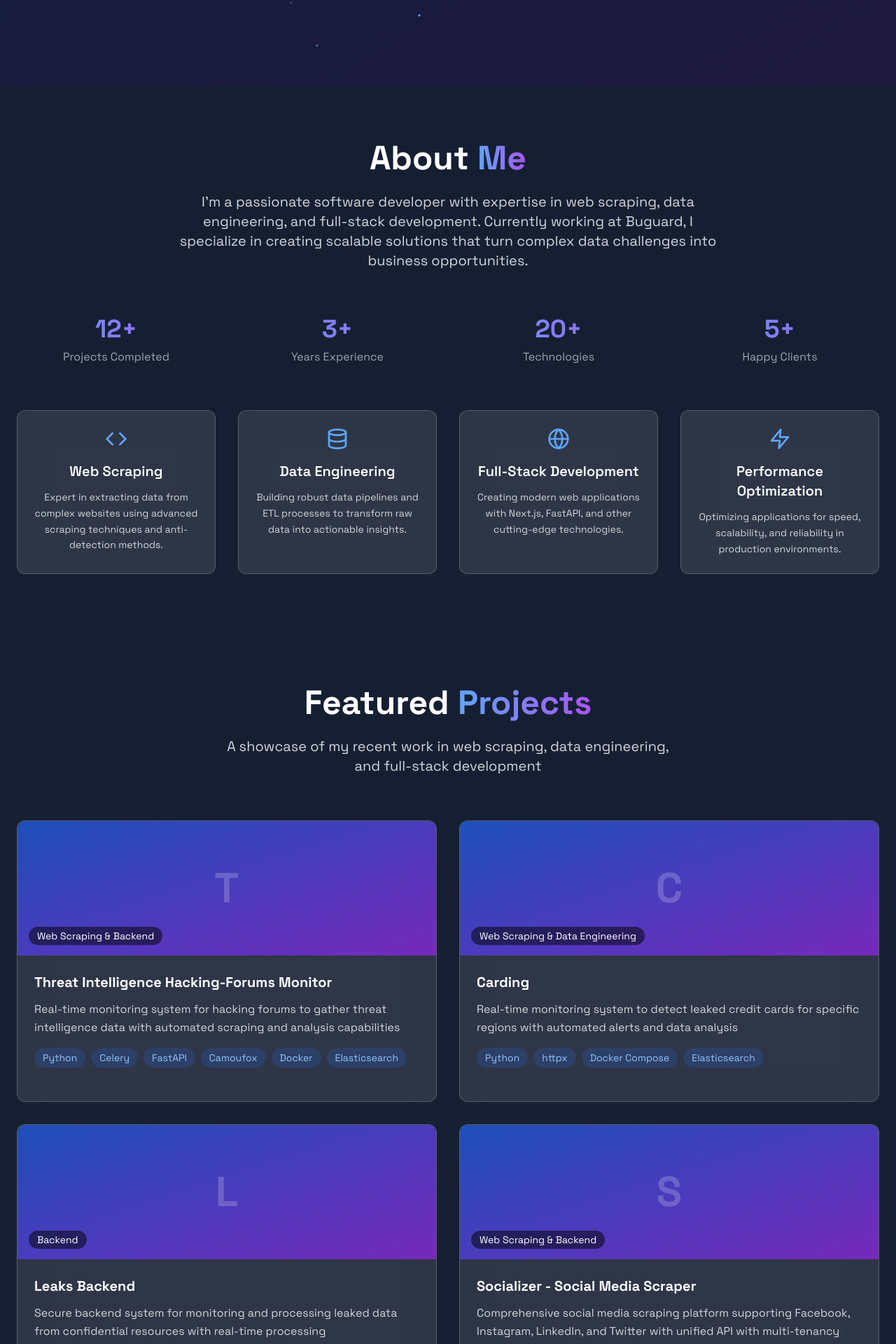
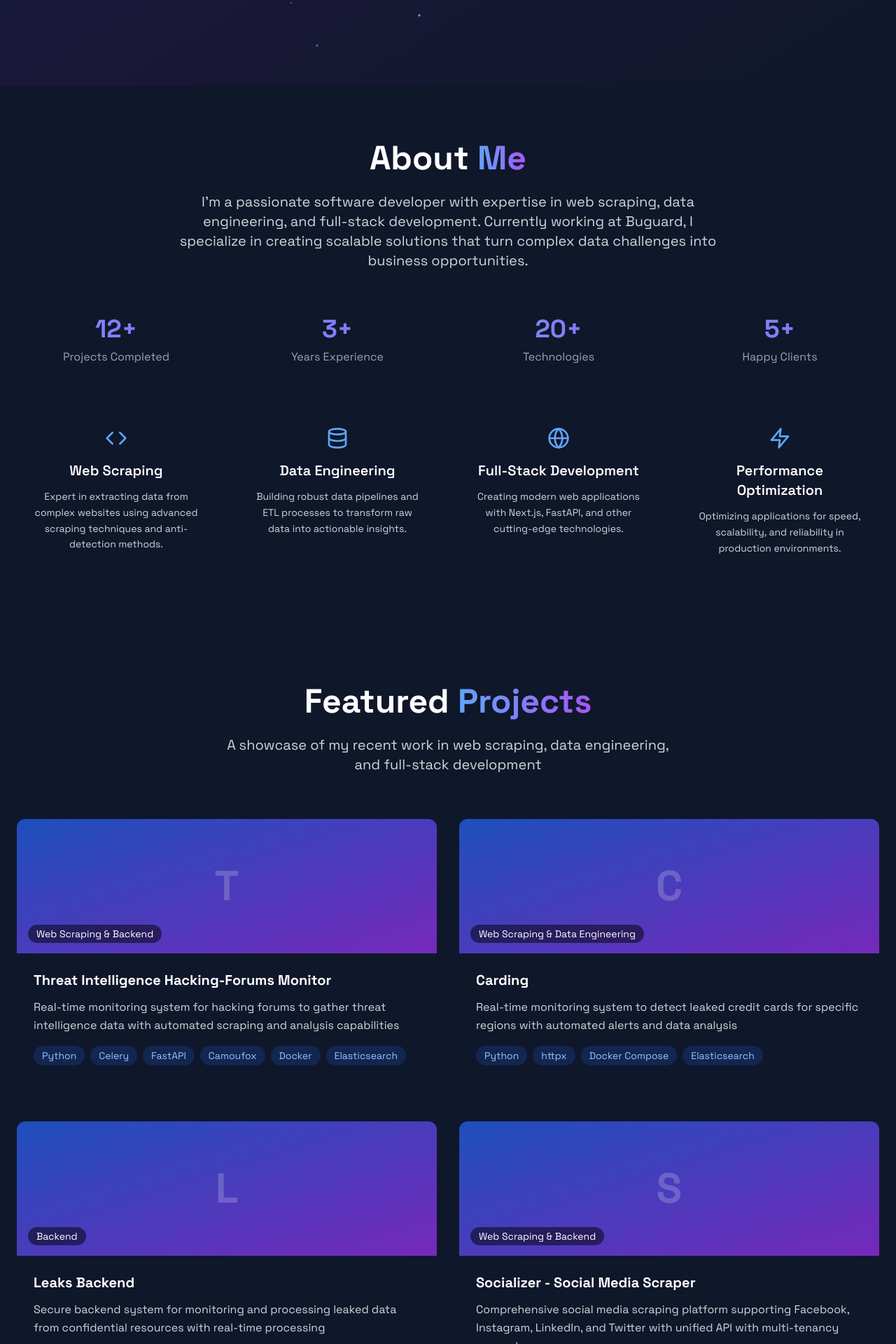
Before and after one commit to MrStarkEG/Portfolio, a Next.js app in the folder frontend/: page / in a window 1280 px wide. Shown: the part 678-2598 px from the top of the page at 70% size. Built offline with nearby package versions, Linux system fonts and the light colour scheme.

Commit message:
feat: made a far better transition layers and sharper colors

```diff
--- a/frontend/src/app/globals.css
+++ b/frontend/src/app/globals.css
@@ -1,6 +1,8 @@
 @tailwind base;
 @tailwind components;
 @tailwind utilities;
+
+@import './section-gradients.css';
 
 @layer base {
   html {
--- a/frontend/src/app/page.tsx
+++ b/frontend/src/app/page.tsx
@@ -33,7 +33,7 @@ export default function Home() {
       initial={{ opacity: 0 }}
       animate={{ opacity: 1 }}
       transition={{ duration: 0.5 }}
-      className="min-h-screen bg-dark-900"
+      className="min-h-screen page-gradient-bg"
     >
       <Header />
       <main>
--- /dev/null
+++ b/frontend/src/app/section-gradients.css
@@ -0,0 +1,243 @@
+/* Section Gradient Transitions */
+.section-gradient-1 {
+  background: linear-gradient(180deg,
+    rgba(15, 23, 42, 0) 0%,
+    rgba(15, 23, 42, 0.3) 20%,
+    rgba(30, 41, 59, 0.5) 50%,
+    rgba(30, 41, 59, 0.8) 80%,
+    rgba(30, 41, 59, 1) 100%
+  );
+}
+
+.section-gradient-2 {
+  background: linear-gradient(180deg,
+    rgba(30, 41, 59, 0) 0%,
+    rgba(30, 41, 59, 0.3) 20%,
+    rgba(15, 23, 42, 0.5) 50%,
+    rgba(15, 23, 42, 0.8) 80%,
+    rgba(15, 23, 42, 1) 100%
+  );
+}
+
+.section-gradient-3 {
+  background: linear-gradient(180deg,
+    rgba(15, 23, 42, 0) 0%,
+    rgba(15, 23, 42, 0.3) 20%,
+    rgba(30, 41, 59, 0.5) 50%,
+    rgba(30, 41, 59, 0.8) 80%,
+    rgba(30, 41, 59, 1) 100%
+  );
+}
+
+.section-gradient-4 {
+  background: linear-gradient(180deg,
+    rgba(30, 41, 59, 0) 0%,
+    rgba(30, 41, 59, 0.3) 20%,
+    rgba(15, 23, 42, 0.5) 50%,
+    rgba(15, 23, 42, 0.8) 80%,
+    rgba(15, 23, 42, 1) 100%
+  );
+}
+
+.section-gradient-5 {
+  background: linear-gradient(180deg,
+    rgba(15, 23, 42, 0) 0%,
+    rgba(15, 23, 42, 0.3) 20%,
+    rgba(30, 41, 59, 0.5) 50%,
+    rgba(30, 41, 59, 0.8) 80%,
+    rgba(30, 41, 59, 1) 100%
+  );
+}
+
+.section-gradient-6 {
+  background: linear-gradient(180deg,
+    rgba(30, 41, 59, 0) 0%,
+    rgba(30, 41, 59, 0.3) 20%,
+    rgba(15, 23, 42, 0.5) 50%,
+    rgba(15, 23, 42, 0.8) 80%,
+    rgba(15, 23, 42, 1) 100%
+  );
+}
+
+/* Enhanced section backgrounds with subtle gradients and depth */
+.section-bg-1 {
+  background: linear-gradient(135deg,
+    rgba(30, 41, 59, 0.95) 0%,
+    rgba(30, 41, 59, 0.85) 25%,
+    rgba(30, 41, 59, 0.8) 50%,
+    rgba(30, 41, 59, 0.85) 75%,
+    rgba(30, 41, 59, 0.95) 100%
+  );
+  position: relative;
+}
+
+.section-bg-1::before {
+  content: '';
+  position: absolute;
+  top: 0;
+  left: 0;
+  right: 0;
+  bottom: 0;
+  background: radial-gradient(
+    circle at 20% 80%,
+    rgba(59, 130, 246, 0.03) 0%,
+    transparent 50%
+  );
+  pointer-events: none;
+}
+
+.section-bg-2 {
+  background: linear-gradient(135deg,
+    rgba(15, 23, 42, 0.95) 0%,
+    rgba(15, 23, 42, 0.85) 25%,
+    rgba(15, 23, 42, 0.8) 50%,
+    rgba(15, 23, 42, 0.85) 75%,
+    rgba(15, 23, 42, 0.95) 100%
+  );
+  position: relative;
+}
+
+.section-bg-2::before {
+  content: '';
+  position: absolute;
+  top: 0;
+  left: 0;
+  right: 0;
+  bottom: 0;
+  background: radial-gradient(
+    circle at 80% 20%,
+    rgba(147, 51, 234, 0.03) 0%,
+    transparent 50%
+  );
+  pointer-events: none;
+}
+
+/* Smooth transition overlay for section boundaries with enhanced effects */
+.section-transition {
+  position: relative;
+}
+
+.section-transition::before {
+  content: '';
+  position: absolute;
+  top: -60px;
+  left: 0;
+  right: 0;
+  height: 120px;
+  background: linear-gradient(180deg,
+    transparent 0%,
+    rgba(59, 130, 246, 0.08) 30%,
+    rgba(59, 130, 246, 0.12) 50%,
+    rgba(59, 130, 246, 0.08) 70%,
+    transparent 100%
+  );
+  pointer-events: none;
+  z-index: 1;
+  filter: blur(1px);
+}
+
+.section-transition::after {
+  content: '';
+  position: absolute;
+  bottom: -60px;
+  left: 0;
+  right: 0;
+  height: 120px;
+  background: linear-gradient(180deg,
+    transparent 0%,
+    rgba(147, 51, 234, 0.08) 30%,
+    rgba(147, 51, 234, 0.12) 50%,
+    rgba(147, 51, 234, 0.08) 70%,
+    transparent 100%
+  );
+  pointer-events: none;
+  z-index: 1;
+  filter: blur(1px);
+}
+
+/* Additional subtle glow effects for better visual depth */
+.section-glow {
+  box-shadow:
+    0 0 20px rgba(59, 130, 246, 0.05),
+    0 0 40px rgba(147, 51, 234, 0.03),
+    inset 0 1px 0 rgba(255, 255, 255, 0.02);
+}
+
+/* Enhanced glass effect with better gradients */
+.glass-effect-enhanced {
+  background: linear-gradient(135deg,
+    rgba(255, 255, 255, 0.12) 0%,
+    rgba(255, 255, 255, 0.08) 50%,
+    rgba(255, 255, 255, 0.12) 100%
+  );
+  backdrop-filter: blur(20px);
+  border: 1px solid rgba(255, 255, 255, 0.15);
+  box-shadow:
+    0 8px 32px rgba(0, 0, 0, 0.3),
+    inset 0 1px 0 rgba(255, 255, 255, 0.1);
+}
+
+/* Beautiful gradient overlay for seamless section transitions */
+.gradient-overlay {
+  position: relative;
+}
+
+.gradient-overlay::before {
+  content: '';
+  position: absolute;
+  top: -100px;
+  left: 0;
+  right: 0;
+  height: 200px;
+  background: linear-gradient(180deg,
+    transparent 0%,
+    rgba(59, 130, 246, 0.02) 20%,
+    rgba(59, 130, 246, 0.04) 40%,
+    rgba(147, 51, 234, 0.04) 60%,
+    rgba(147, 51, 234, 0.02) 80%,
+    transparent 100%
+  );
+  pointer-events: none;
+  z-index: 0;
+}
+
+.gradient-overlay::after {
+  content: '';
+  position: absolute;
+  bottom: -100px;
+  left: 0;
+  right: 0;
+  height: 200px;
+  background: linear-gradient(180deg,
+    transparent 0%,
+    rgba(147, 51, 234, 0.02) 20%,
+    rgba(147, 51, 234, 0.04) 40%,
+    rgba(59, 130, 246, 0.04) 60%,
+    rgba(59, 130, 246, 0.02) 80%,
+    transparent 100%
+  );
+  pointer-events: none;
+  z-index: 0;
+}
+
+/* Subtle animated gradient background for the entire page */
+.page-gradient-bg {
+  background: linear-gradient(135deg,
+    rgba(15, 23, 42, 1) 0%,
+    rgba(30, 41, 59, 0.95) 25%,
+    rgba(15, 23, 42, 0.9) 50%,
+    rgba(30, 41, 59, 0.95) 75%,
+    rgba(15, 23, 42, 1) 100%
+  );
+  background-size: 400% 400%;
+  animation: gradientShift 20s ease-in-out infinite;
+}
+
+@keyframes gradientShift {
+  0%, 100% {
+    background-position: 0% 50%;
+  }
+  50% {
+    background-position: 100% 50%;
+  }
+}
--- a/frontend/src/components/About.tsx
+++ b/frontend/src/components/About.tsx
@@ -80,7 +80,7 @@ export default function About() {
   ]
 
   return (
-    <section id="about" className="py-20 bg-dark-800/50">
+    <section id="about" className="py-20 section-bg-1 section-transition gradient-overlay">
       <div className="container mx-auto px-6">
         <motion.div
           initial={{ opacity: 0, y: 50 }}
@@ -167,7 +167,7 @@ export default function About() {
               transition={{ duration: 0.6, delay: index * 0.1 }}
               viewport={{ once: true }}
               whileHover={{ scale: 1.05 }}
-              className="glass-effect rounded-xl p-6 text-center card-hover"
+              className="glass-effect-enhanced rounded-xl p-6 text-center card-hover section-glow"
             >
               <motion.div
                 whileHover={{ rotate: 360 }}
--- a/frontend/src/components/Articles.tsx
+++ b/frontend/src/components/Articles.tsx
@@ -49,7 +49,7 @@ const articles: Article[] = [
 
 export default function Articles() {
   return (
-    <section id="articles" className="py-20 bg-dark-900">
+    <section id="articles" className="py-20 section-bg-1 section-transition">
       <div className="container mx-auto px-6">
         <motion.div
           initial={{ opacity: 0, y: 50 }}
--- a/frontend/src/components/Contact.tsx
+++ b/frontend/src/components/Contact.tsx
@@ -107,7 +107,7 @@ export default function Contact() {
   ]
 
   return (
-    <section id="contact" className="py-20 bg-dark-800/50">
+    <section id="contact" className="py-20 section-bg-2 section-transition">
       <div className="container mx-auto px-6">
         <motion.div
           initial={{ opacity: 0, y: 50 }}
--- a/frontend/src/components/Experience.tsx
+++ b/frontend/src/components/Experience.tsx
@@ -21,7 +21,7 @@ export default function Experience() {
   }, [])
 
   return (
-    <section id="experience" className="py-20 bg-dark-900">
+    <section id="experience" className="py-20 section-bg-2 section-transition">
       <div className="container mx-auto px-6">
         <motion.div
           initial={{ opacity: 0, y: 50 }}
--- a/frontend/src/components/Footer.tsx
+++ b/frontend/src/components/Footer.tsx
@@ -11,7 +11,7 @@ export default function Footer() {
   const currentYear = new Date().getFullYear()
 
   return (
-    <footer className="bg-dark-900 border-t border-gray-800">
+    <footer className="bg-gradient-to-t from-dark-900 via-dark-800 to-dark-900 border-t border-gray-800">
       <div className="container mx-auto px-6 py-12">
         <div className="grid md:grid-cols-3 gap-8 mb-8">
           <motion.div
--- a/frontend/src/components/Hero.tsx
+++ b/frontend/src/components/Hero.tsx
@@ -20,8 +20,8 @@ export default function Hero() {
   }, [roles.length])
 
   return (
-    <section id="home" className="min-h-screen flex items-center justify-center relative overflow-hidden">
-      <div className="absolute inset-0 bg-gradient-to-br from-primary-900/20 to-purple-900/20" />
+    <section id="home" className="min-h-screen flex items-center justify-center relative overflow-hidden section-gradient-1 gradient-overlay">
+      <div className="absolute inset-0 bg-gradient-to-br from-primary-900/20 via-purple-900/15 to-transparent" />
 
       <div className="absolute inset-0">
         {[...Array(50)].map((_, i) => (
--- a/frontend/src/components/Projects.tsx
+++ b/frontend/src/components/Projects.tsx
@@ -21,7 +21,7 @@ export default function Projects() {
   }, [])
 
   return (
-    <section id="projects" className="py-20 bg-dark-800/50">
+    <section id="projects" className="py-20 section-bg-2 section-transition">
       <div className="container mx-auto px-6">
         <motion.div
           initial={{ opacity: 0, y: 50 }}
@@ -47,7 +47,7 @@ export default function Projects() {
               transition={{ duration: 0.6, delay: index * 0.1 }}
               viewport={{ once: true }}
               whileHover={{ scale: 1.02 }}
-              className="glass-effect rounded-xl overflow-hidden card-hover"
+              className="glass-effect-enhanced rounded-xl overflow-hidden card-hover section-glow"
             >
               <div className="h-48 bg-gradient-to-br from-primary-600 to-purple-600 relative overflow-hidden">
                 <div className="absolute inset-0 bg-black/20" />
--- a/frontend/src/components/Skills.tsx
+++ b/frontend/src/components/Skills.tsx
@@ -54,7 +54,7 @@ export default function Skills() {
   }
 
   return (
-    <section id="skills" className="py-20 bg-dark-900">
+    <section id="skills" className="py-20 section-bg-1 section-transition">
       <div className="container mx-auto px-6">
         <motion.div
           initial={{ opacity: 0, y: 50 }}
```
